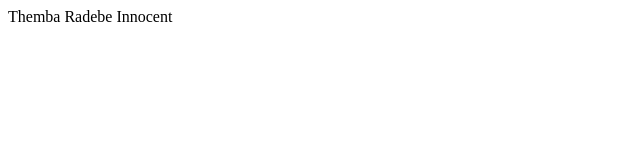
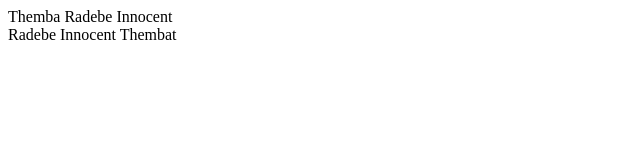
Before and after one commit to InnocentRadebe/demo-repo, a plain HTML site: page index.html in a window 1280 px wide. Shown: the whole page, without its empty margins (0-640 px from the left). Drawn offline with Linux system fonts and the light colour scheme.

Commit message:
Update index.html
Lastname Middlename Firstname

```diff
--- a/index.html
+++ b/index.html
@@ -1 +1,2 @@
 <div>Themba Radebe Innocent</div>
+<div>Radebe Innocent Thembat</div>
```
